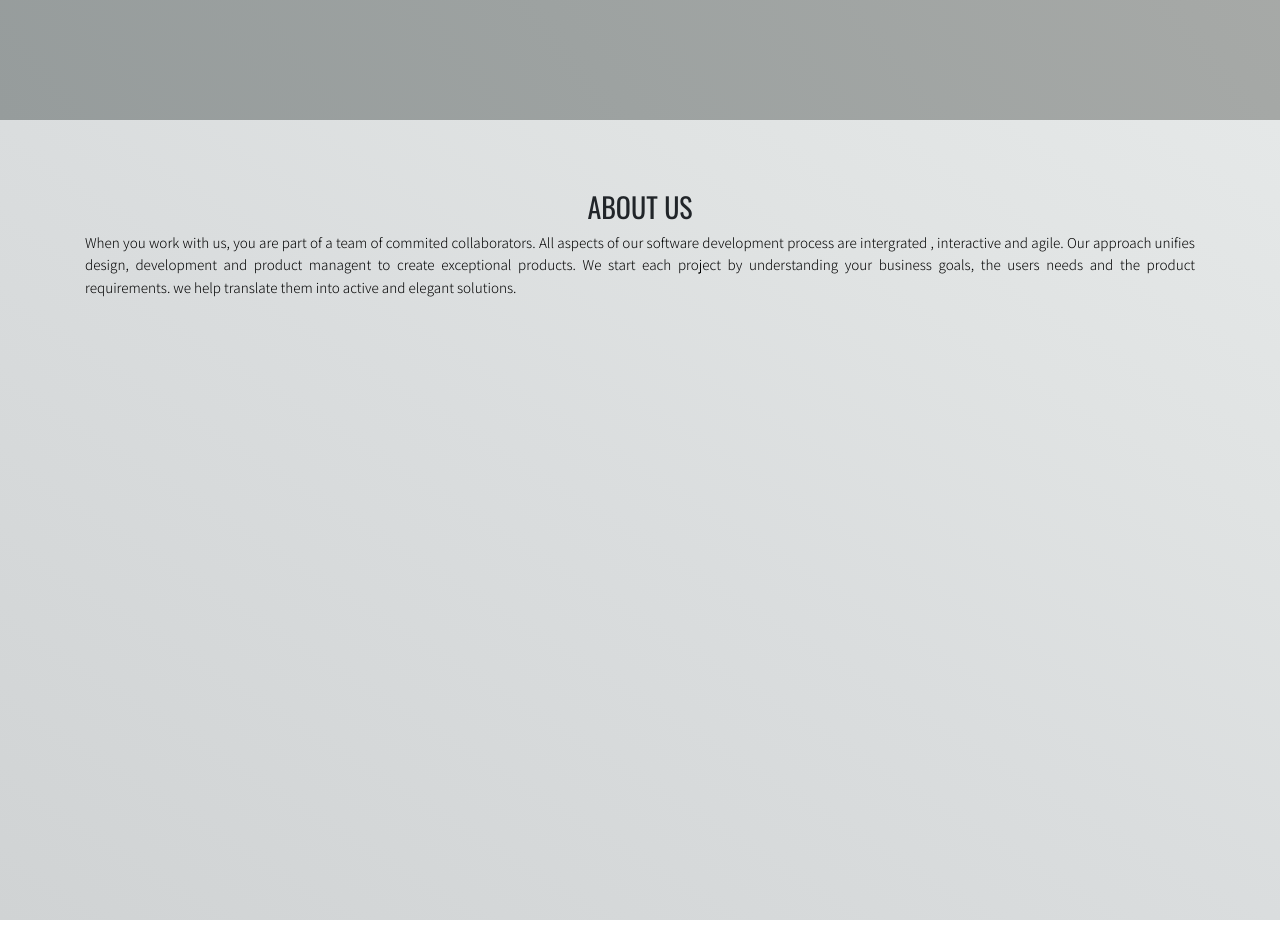
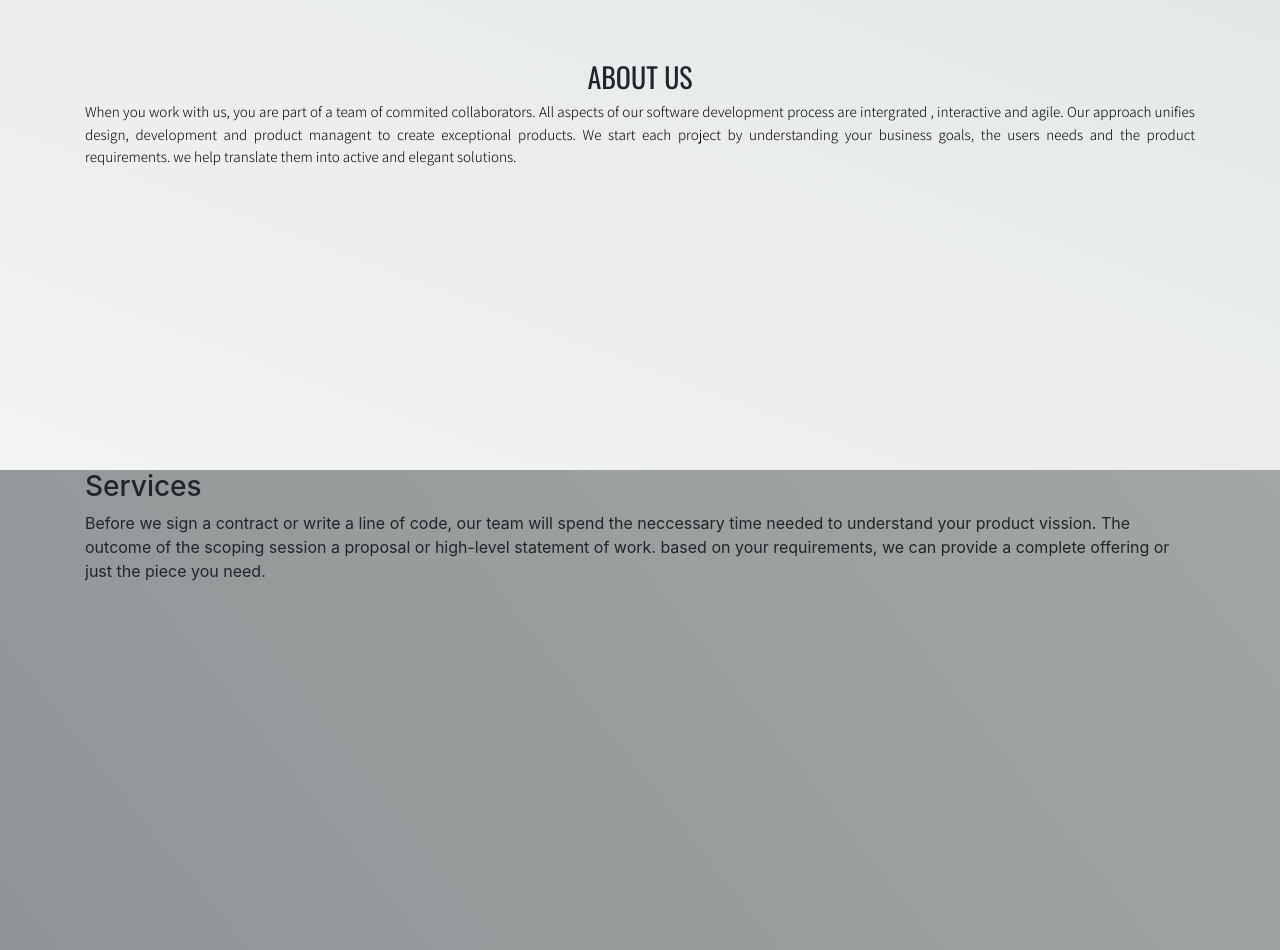
Before and after one commit to enockabere/Delani-Studio, a plain HTML site: page index.html in a window 1280 px wide. Shown: the part 680-1630 px from the top of the page. Before the commit the page ends 1600 px from the top, so only its background shows below. Drawn offline with nearby package versions, Linux system fonts and the light colour scheme.

Commit message:
add services section

```diff
--- a/index.html
+++ b/index.html
@@ -10,6 +10,7 @@
     <!--main css-->
     <link rel="stylesheet" type="text/css" href="static/css/style.css">
     <link rel="stylesheet" href="static/css/about.css" type="text/css">
+    <link rel="stylesheet" href="static/css/services.css" type="text/css">
 
     <!--JQuery cdn-->
     <script src="https://code.jquery.com/jquery-3.6.0.js" integrity="sha256-H+K7U5CnXl1h5ywQfKtSj8PCmoN9aaq30gDh27Xc0jk=" crossorigin="anonymous"></script>
@@ -64,8 +65,30 @@
             </div>
           </div>
         </div>
-
       </div>
     </section>
+    <section class="services">
+      <div class="container">
+        <div class="row">
+          <div class="col-sm-12 col-md-12 col-lg-12">
+            <div class="section-contents">
+              <div class="services-header">
+                <h3>Services</h3>
+              </div>
+              <div class="services-para">
+                <p>
+                  Before we sign a contract or write a line of code, our team will spend the neccessary time needed to understand your product vission.
+
+                  The outcome of the scoping session a proposal or high-level statement of work.
+
+                  based on your requirements, we can provide a complete offering or just the piece you need.
+                </p>
+              </div>
+            </div>
+          </div>
+        </div>
+      </div>
+    </section>
+
   </body>
 </html>
--- a/static/css/style.css
+++ b/static/css/style.css
@@ -5,20 +5,12 @@ body{
 
 }
 
-*,
-:after,
-:before {
-  box-sizing: border-box;
-  margin: 0;
-  padding: 0;
-}
-
-
 .hero{
   background-image: url(../img/backgrounds/h_img.jpg);
   background-size: cover;
   background-position: center;
   z-index: -10;
+  padding-bottom: 220px;
 }
 .heros{
   margin-top: 190px;
@@ -51,13 +43,14 @@ body{
 
 
 section {
-  height: 100vh;
+  height: 60vh;
   width: 100%;
   display: table;
 
 }
-section.about{
-  background-image: linear-gradient(to right top, #d0d3d4, #d5d8d9, #daddde, #e0e3e3, #e5e8e8);
+
+.about{
+  background-image: linear-gradient(to right top, #f2f3f4, #eff0f1, #ebedee, #e8ebeb, #e5e8e8);
 }
 .scroll-down {
   opacity: 1;
```
